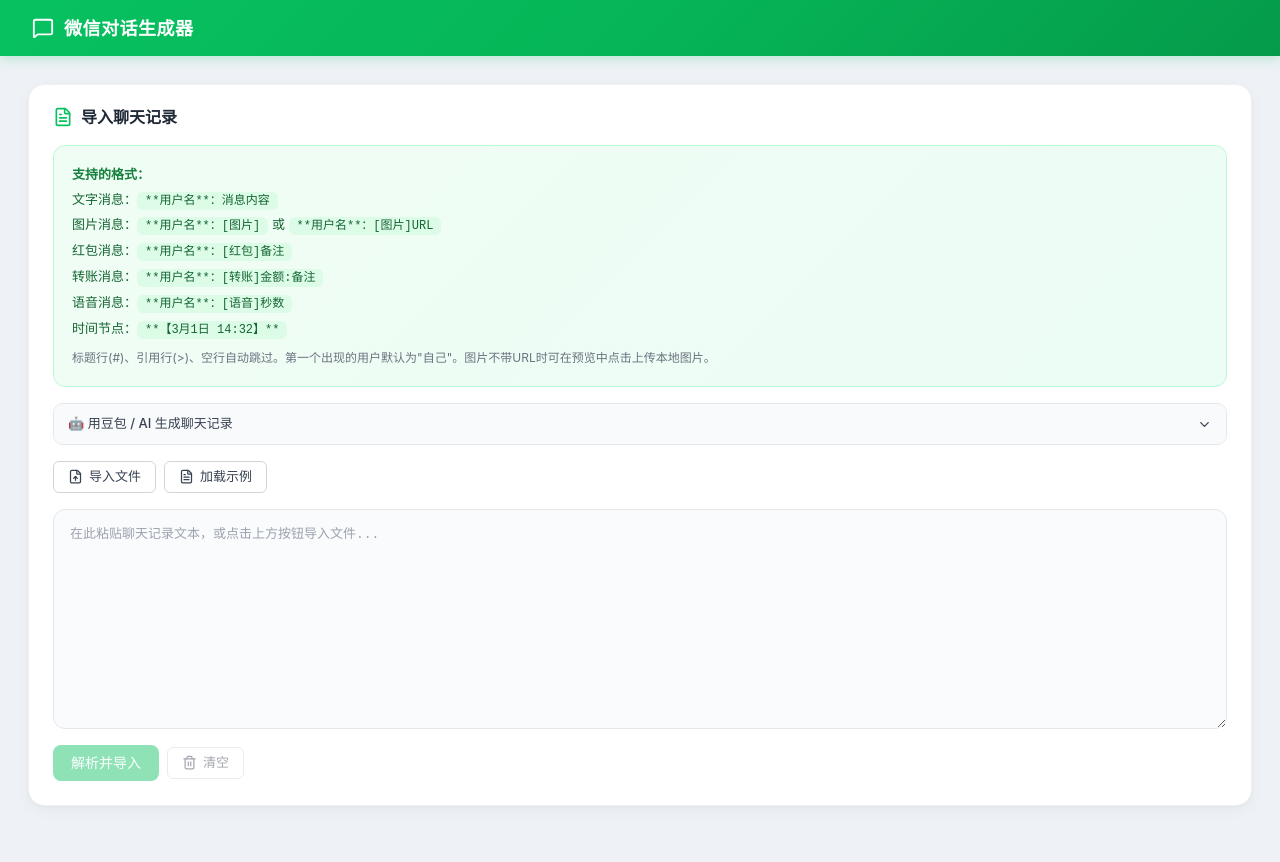
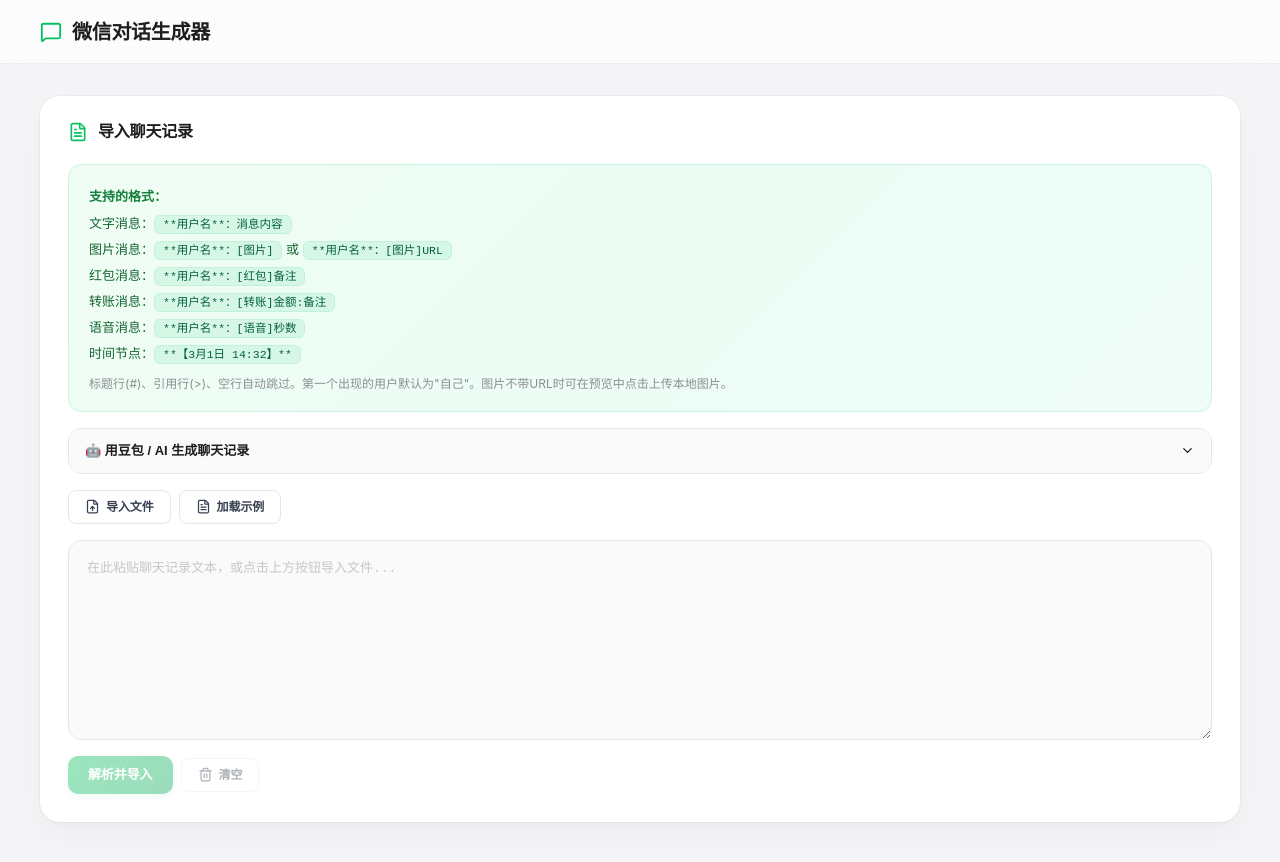
Before and after one commit to gaopengbin/wechat-dialog-generator, a React (Vite) app: page / in a window 1280 px wide. Shown: the top 862 px of the page. Built offline with nearby package versions, Linux system fonts and the light colour scheme.

Commit message:
ui: redesign with UUPM Soft UI Evolution + Bento Grid style, Outfit font, glassmorphic header

```diff
--- a/src/App.tsx
+++ b/src/App.tsx
@@ -251,13 +251,13 @@
         </h1>
         {hasMessages && (
           <div className="app-header-actions">
-            <button className="btn btn-white btn-sm" onClick={handleGenerateImage}>
+            <button className="btn btn-primary btn-sm" onClick={handleGenerateImage}>
               <Download size={15} /> 生成图片
             </button>
-            <button className="btn btn-white btn-sm" onClick={handleCopyImage}>
+            <button className="btn btn-outline btn-sm" onClick={handleCopyImage}>
               <Copy size={15} /> 复制
             </button>
-            <button className="btn btn-white btn-sm" onClick={handleGenerateLongImage}>
+            <button className="btn btn-outline btn-sm" onClick={handleGenerateLongImage}>
               <ImageIcon size={15} /> 长截图
             </button>
           </div>
--- a/src/index.css
+++ b/src/index.css
@@ -1,10 +1,11 @@
 @import "tailwindcss";
+@import url('https://fonts.googleapis.com/css2?family=Outfit:wght@300;400;500;600;700&family=Work+Sans:wght@300;400;500;600;700&display=swap');
 
 @theme {
-  --color-background: #f0f2f5;
-  --color-foreground: #1f2937;
+  --color-background: #F5F5F7;
+  --color-foreground: #1D1D1F;
   --color-card: #ffffff;
-  --color-card-foreground: #1f2937;
+  --color-card-foreground: #1D1D1F;
   --color-primary: #07c160;
   --color-primary-foreground: #ffffff;
   --color-secondary: #f3f4f6;
@@ -18,50 +19,54 @@
   --color-border: #e5e7eb;
   --color-input: #e5e7eb;
   --color-ring: #07c160;
-  --radius: 0.5rem;
+  --radius: 0.75rem;
 }
 
 *, *::before, *::after { box-sizing: border-box; margin: 0; padding: 0; }
 body {
-  font-family: -apple-system, BlinkMacSystemFont, 'PingFang SC', 'Segoe UI', 'Helvetica Neue', 'Microsoft YaHei', sans-serif;
-  background: #eef1f6;
-  color: #1f2937;
+  font-family: 'Work Sans', -apple-system, BlinkMacSystemFont, 'PingFang SC', 'Segoe UI', 'Helvetica Neue', 'Microsoft YaHei', sans-serif;
+  background: #F5F5F7;
+  color: #1D1D1F;
   line-height: 1.5;
   -webkit-font-smoothing: antialiased;
 }
 
 /* ===================== GLOBAL LAYOUT ===================== */
 .app-header {
-  background: linear-gradient(135deg, #07c160 0%, #06b557 50%, #059b4b 100%);
-  color: #fff;
-  padding: 0 32px;
-  height: 56px;
+  background: rgba(255,255,255,0.72);
+  backdrop-filter: blur(20px) saturate(180%);
+  -webkit-backdrop-filter: blur(20px) saturate(180%);
+  color: #1D1D1F;
+  padding: 0 40px;
+  height: 64px;
   display: flex;
   align-items: center;
   justify-content: space-between;
   position: sticky;
   top: 0;
   z-index: 100;
-  box-shadow: 0 2px 12px rgba(7,193,96,0.25);
+  border-bottom: 1px solid rgba(0,0,0,0.06);
 }
 .app-header h1 {
-  font-size: 18px;
-  font-weight: 600;
+  font-family: 'Outfit', sans-serif;
+  font-size: 20px;
+  font-weight: 700;
   display: flex;
   align-items: center;
   gap: 10px;
-  letter-spacing: 0.5px;
+  letter-spacing: -0.3px;
 }
+.app-header h1 svg { color: #07c160; }
 .app-header-actions {
   display: flex;
   gap: 8px;
 }
 .app-main {
-  max-width: 1360px;
+  max-width: 1440px;
   margin: 0 auto;
-  padding: 28px 28px 48px;
+  padding: 32px 40px 60px;
   display: flex;
-  gap: 28px;
+  gap: 32px;
   align-items: flex-start;
 }
 .app-left {
@@ -69,40 +74,54 @@
   min-width: 0;
   display: flex;
   flex-direction: column;
-  gap: 20px;
+  gap: 24px;
 }
 
 /* ===================== CARDS ===================== */
 .s-card {
   background: #fff;
-  border-radius: 16px;
-  box-shadow: 0 1px 3px rgba(0,0,0,0.04), 0 4px 16px rgba(0,0,0,0.04);
+  border-radius: 20px;
+  box-shadow:
+    0 0 0 1px rgba(0,0,0,0.03),
+    0 2px 4px rgba(0,0,0,0.02),
+    0 12px 32px rgba(0,0,0,0.04);
   overflow: hidden;
-  border: 1px solid #f0f0f0;
+  transition: box-shadow 0.3s ease, transform 0.3s ease;
+}
+.s-card:hover {
+  box-shadow:
+    0 0 0 1px rgba(0,0,0,0.04),
+    0 4px 8px rgba(0,0,0,0.03),
+    0 16px 40px rgba(0,0,0,0.06);
 }
 .s-card-header {
-  padding: 20px 24px 0;
+  padding: 24px 28px 0;
   display: flex;
   align-items: center;
   gap: 10px;
 }
 .s-card-header h2 {
+  font-family: 'Outfit', sans-serif;
   font-size: 16px;
   font-weight: 600;
-  color: #1f2937;
+  color: #1D1D1F;
   display: flex;
   align-items: center;
-  gap: 8px;
+  gap: 10px;
+  letter-spacing: -0.2px;
 }
 .s-card-header h2 svg { color: #07c160; flex-shrink: 0; }
 .s-card-header .s-card-badge {
   margin-left: auto;
-  font-size: 12px;
-  color: #9ca3af;
-  font-weight: 400;
+  font-size: 11px;
+  color: #8E8E93;
+  font-weight: 500;
+  background: #F5F5F7;
+  padding: 3px 10px;
+  border-radius: 20px;
 }
 .s-card-body {
-  padding: 16px 24px 24px;
+  padding: 20px 28px 28px;
 }
 
 /* ===================== BUTTONS ===================== */
@@ -112,49 +131,57 @@
   justify-content: center;
   gap: 6px;
   border: none;
-  border-radius: 8px;
-  font-size: 14px;
-  font-weight: 500;
-  font-family: inherit;
+  border-radius: 10px;
+  font-size: 13px;
+  font-weight: 600;
+  font-family: 'Outfit', sans-serif;
   cursor: pointer;
-  transition: all 0.2s ease;
-  padding: 0 18px;
-  height: 36px;
+  transition: all 0.2s cubic-bezier(0.25, 0.46, 0.45, 0.94);
+  padding: 0 20px;
+  height: 38px;
   white-space: nowrap;
   outline: none;
   line-height: 1;
+  letter-spacing: -0.1px;
 }
-.btn:disabled { opacity: 0.45; cursor: not-allowed; }
+.btn:disabled { opacity: 0.4; cursor: not-allowed; }
+.btn:not(:disabled):active { transform: scale(0.97); }
 .btn-primary {
-  background: #07c160;
+  background: linear-gradient(135deg, #07c160 0%, #06a854 100%);
   color: #fff;
+  box-shadow: 0 2px 8px rgba(7,193,96,0.2);
 }
-.btn-primary:not(:disabled):hover { background: #06a854; box-shadow: 0 2px 8px rgba(7,193,96,0.3); }
+.btn-primary:not(:disabled):hover {
+  background: linear-gradient(135deg, #06b557 0%, #059b4b 100%);
+  box-shadow: 0 4px 16px rgba(7,193,96,0.3);
+  transform: translateY(-1px);
+}
 .btn-outline {
   background: #fff;
   color: #374151;
-  border: 1px solid #d1d5db;
+  border: 1.5px solid #E5E5EA;
 }
-.btn-outline:not(:disabled):hover { background: #f9fafb; border-color: #9ca3af; }
+.btn-outline:not(:disabled):hover { background: #F5F5F7; border-color: #C7C7CC; }
 .btn-ghost {
   background: transparent;
-  color: #6b7280;
+  color: #8E8E93;
 }
-.btn-ghost:not(:disabled):hover { background: #f3f4f6; }
+.btn-ghost:not(:disabled):hover { background: #F5F5F7; color: #1D1D1F; }
 .btn-danger {
-  background: #fef2f2;
-  color: #dc2626;
-  border: 1px solid #fecaca;
+  background: #fff;
+  color: #FF3B30;
+  border: 1.5px solid #FFD2CF;
 }
-.btn-danger:not(:disabled):hover { background: #fee2e2; }
+.btn-danger:not(:disabled):hover { background: #FFF5F5; border-color: #FF3B30; }
 .btn-white {
-  background: rgba(255,255,255,0.2);
-  color: #fff;
-  border: 1px solid rgba(255,255,255,0.35);
-  backdrop-filter: blur(4px);
+  background: rgba(255,255,255,0.85);
+  color: #1D1D1F;
+  border: 1px solid rgba(0,0,0,0.08);
+  backdrop-filter: blur(8px);
+  box-shadow: 0 1px 4px rgba(0,0,0,0.06);
 }
-.btn-white:not(:disabled):hover { background: rgba(255,255,255,0.35); }
-.btn-sm { height: 32px; padding: 0 14px; font-size: 13px; border-radius: 6px; }
+.btn-white:not(:disabled):hover { background: #fff; box-shadow: 0 2px 8px rgba(0,0,0,0.1); }
+.btn-sm { height: 34px; padding: 0 16px; font-size: 12px; border-radius: 8px; }
 
 /* ===================== FORM ===================== */
 .form-grid {
@@ -162,28 +189,32 @@
   grid-template-columns: 1fr 1fr;
   gap: 20px;
 }
-.form-item { display: flex; flex-direction: column; gap: 6px; }
+.form-item { display: flex; flex-direction: column; gap: 7px; }
 .form-label {
-  font-size: 13px;
-  font-weight: 500;
-  color: #4b5563;
+  font-family: 'Outfit', sans-serif;
+  font-size: 12px;
+  font-weight: 600;
+  color: #8E8E93;
+  text-transform: uppercase;
+  letter-spacing: 0.5px;
 }
 .form-input {
-  height: 38px;
-  border: 1px solid #e5e7eb;
-  border-radius: 8px;
-  padding: 0 12px;
+  height: 40px;
+  border: 1.5px solid #E5E5EA;
+  border-radius: 10px;
+  padding: 0 14px;
   font-size: 14px;
   font-family: inherit;
-  color: #1f2937;
-  background: #fff;
+  color: #1D1D1F;
+  background: #FAFAFA;
   outline: none;
-  transition: border-color 0.2s, box-shadow 0.2s;
+  transition: all 0.2s ease;
   width: 100%;
 }
 .form-input:focus {
   border-color: #07c160;
   box-shadow: 0 0 0 3px rgba(7,193,96,0.1);
+  background: #fff;
 }
 select.form-input {
   appearance: auto;
@@ -193,138 +224,150 @@
   -webkit-appearance: none;
   appearance: none;
   width: 100%;
-  height: 6px;
-  border-radius: 3px;
-  background: #e5e7eb;
+  height: 4px;
+  border-radius: 2px;
+  background: linear-gradient(90deg, #07c160 var(--val, 50%), #E5E5EA var(--val, 50%));
   outline: none;
-  margin-top: 6px;
+  margin-top: 8px;
 }
 input[type="range"].form-range::-webkit-slider-thumb {
   -webkit-appearance: none;
-  width: 18px;
-  height: 18px;
+  width: 20px;
+  height: 20px;
   border-radius: 50%;
-  background: #07c160;
+  background: #fff;
   cursor: pointer;
-  border: 2px solid #fff;
-  box-shadow: 0 1px 4px rgba(0,0,0,0.2);
+  border: none;
+  box-shadow: 0 1px 4px rgba(0,0,0,0.15), 0 0 0 1px rgba(0,0,0,0.05);
+  transition: box-shadow 0.15s;
+}
+input[type="range"].form-range::-webkit-slider-thumb:hover {
+  box-shadow: 0 2px 8px rgba(0,0,0,0.2), 0 0 0 1px rgba(0,0,0,0.08);
 }
 .form-color {
-  width: 42px;
-  height: 38px;
-  border-radius: 8px;
-  border: 2px solid #e5e7eb;
+  width: 40px;
+  height: 40px;
+  border-radius: 10px;
+  border: 2px solid #E5E5EA;
   cursor: pointer;
   padding: 3px;
   background: #fff;
+  transition: border-color 0.2s;
 }
+.form-color:hover { border-color: #C7C7CC; }
 .form-color::-webkit-color-swatch-wrapper { padding: 0; }
-.form-color::-webkit-color-swatch { border: none; border-radius: 4px; }
+.form-color::-webkit-color-swatch { border: none; border-radius: 6px; }
 
 /* ===================== TEXTAREA ===================== */
 .s-textarea {
   width: 100%;
-  min-height: 220px;
-  border: 1px solid #e5e7eb;
-  border-radius: 12px;
-  padding: 14px 16px;
+  min-height: 200px;
+  border: 1.5px solid #E5E5EA;
+  border-radius: 14px;
+  padding: 16px 18px;
   font-size: 13px;
-  font-family: 'SF Mono', 'Cascadia Code', 'Courier New', monospace;
-  line-height: 1.7;
-  color: #374151;
-  background: #fafbfc;
+  font-family: 'SF Mono', 'Cascadia Code', 'Fira Code', 'Courier New', monospace;
+  line-height: 1.8;
+  color: #1D1D1F;
+  background: #FAFAFA;
   outline: none;
   resize: vertical;
-  transition: border-color 0.2s, box-shadow 0.2s, background 0.2s;
+  transition: all 0.25s ease;
 }
 .s-textarea:focus {
   border-color: #07c160;
-  box-shadow: 0 0 0 3px rgba(7,193,96,0.1);
+  box-shadow: 0 0 0 3px rgba(7,193,96,0.08);
   background: #fff;
 }
-.s-textarea::placeholder { color: #9ca3af; }
+.s-textarea::placeholder { color: #C7C7CC; }
 
 /* ===================== FORMAT TIP ===================== */
 .format-tip {
-  background: linear-gradient(135deg, #f0fdf4 0%, #ecfdf5 100%);
-  border: 1px solid #bbf7d0;
-  border-radius: 12px;
-  padding: 16px 18px;
+  background: linear-gradient(135deg, #f0fdf4 0%, #ecfdf5 50%, #f0fdfa 100%);
+  border: 1px solid rgba(7,193,96,0.15);
+  border-radius: 14px;
+  padding: 18px 20px;
   font-size: 13px;
   color: #166534;
-  line-height: 1.9;
+  line-height: 2;
 }
-.format-tip strong { color: #15803d; font-weight: 600; }
+.format-tip strong {
+  font-family: 'Outfit', sans-serif;
+  color: #15803d;
+  font-weight: 600;
+}
 .format-tip code {
-  background: #dcfce7;
+  background: rgba(7,193,96,0.1);
   padding: 2px 8px;
   border-radius: 6px;
-  font-family: 'SF Mono', 'Cascadia Code', 'Courier New', monospace;
-  font-size: 12px;
-  color: #166534;
+  font-family: 'SF Mono', 'Cascadia Code', 'Fira Code', monospace;
+  font-size: 11.5px;
+  color: #065f46;
+  border: 1px solid rgba(7,193,96,0.1);
 }
-.format-tip .tip-muted { color: #6b7280; font-size: 12px; margin-top: 6px; }
+.format-tip .tip-muted { color: #8E8E93; font-size: 12px; margin-top: 8px; line-height: 1.6; }
 
 /* ===================== USER AVATAR GRID ===================== */
 .avatar-grid {
   display: flex;
   flex-wrap: wrap;
-  gap: 16px;
+  gap: 14px;
 }
 .avatar-card {
   display: flex;
   flex-direction: column;
   align-items: center;
   gap: 10px;
-  padding: 16px 14px 12px;
-  border-radius: 14px;
-  background: #f9fafb;
-  border: 1.5px solid #f3f4f6;
-  min-width: 96px;
-  transition: all 0.2s;
+  padding: 18px 16px 14px;
+  border-radius: 16px;
+  background: #FAFAFA;
+  border: 1.5px solid transparent;
+  min-width: 100px;
+  transition: all 0.25s cubic-bezier(0.25, 0.46, 0.45, 0.94);
   position: relative;
 }
 .avatar-card:hover {
-  border-color: #d1fae5;
-  background: #f0fdf4;
-  box-shadow: 0 4px 12px rgba(7,193,96,0.08);
-  transform: translateY(-1px);
+  border-color: rgba(7,193,96,0.2);
+  background: #fff;
+  box-shadow: 0 4px 16px rgba(7,193,96,0.08);
+  transform: translateY(-2px);
 }
 .avatar-img-wrap {
   position: relative;
-  width: 60px;
-  height: 60px;
+  width: 56px;
+  height: 56px;
 }
 .avatar-img-wrap img {
-  width: 60px;
-  height: 60px;
-  border-radius: 14px;
+  width: 56px;
+  height: 56px;
+  border-radius: 16px;
   object-fit: cover;
   display: block;
-  border: 2px solid #f3f4f6;
-  transition: border-color 0.2s;
+  border: 2px solid #F5F5F7;
+  transition: all 0.2s;
 }
-.avatar-card:hover .avatar-img-wrap img { border-color: #a7f3d0; }
+.avatar-card:hover .avatar-img-wrap img { border-color: #d1fae5; }
 .avatar-overlay {
   position: absolute;
   inset: 0;
-  background: rgba(0,0,0,0.4);
-  border-radius: 14px;
+  background: rgba(0,0,0,0.35);
+  border-radius: 16px;
   display: flex;
   align-items: center;
   justify-content: center;
   opacity: 0;
   transition: opacity 0.2s;
   cursor: pointer;
+  backdrop-filter: blur(2px);
 }
 .avatar-card:hover .avatar-overlay { opacity: 1; }
 .avatar-remove {
   position: absolute;
-  top: -5px;
-  right: -5px;
-  width: 20px;
-  height: 20px;
-  background: #ef4444;
+  top: -4px;
+  right: -4px;
+  width: 18px;
+  height: 18px;
+  background: #FF3B30;
   color: #fff;
   border: 2px solid #fff;
   border-radius: 50%;
@@ -339,9 +382,10 @@
 }
 .avatar-card:hover .avatar-remove { opacity: 1; }
 .avatar-name {
-  font-size: 13px;
-  font-weight: 500;
-  color: #374151;
+  font-family: 'Outfit', sans-serif;
+  font-size: 12px;
+  font-weight: 600;
+  color: #1D1D1F;
   max-width: 80px;
   overflow: hidden;
   text-overflow: ellipsis;
@@ -349,76 +393,83 @@
   text-align: center;
 }
 .avatar-tag {
-  font-size: 11px;
-  font-weight: 500;
+  font-family: 'Outfit', sans-serif;
+  font-size: 10px;
+  font-weight: 600;
   color: #07c160;
-  background: #dcfce7;
+  background: rgba(7,193,96,0.1);
   padding: 2px 10px;
   border-radius: 20px;
+  letter-spacing: 0.3px;
 }
 .avatar-set-self {
-  font-size: 11px;
-  font-weight: 500;
-  color: #6b7280;
-  background: #f3f4f6;
-  padding: 2px 8px;
+  font-family: 'Outfit', sans-serif;
+  font-size: 10px;
+  font-weight: 600;
+  color: #8E8E93;
+  background: #F5F5F7;
+  padding: 3px 10px;
   border-radius: 20px;
-  border: 1px solid #e5e7eb;
+  border: 1px solid #E5E5EA;
   cursor: pointer;
   display: flex;
   align-items: center;
   gap: 3px;
   transition: all 0.2s;
+  letter-spacing: 0.3px;
 }
 .avatar-set-self:hover {
   color: #07c160;
-  background: #dcfce7;
-  border-color: #bbf7d0;
+  background: rgba(7,193,96,0.08);
+  border-color: rgba(7,193,96,0.25);
 }
 
 /* ===================== PROMPT BLOCK ===================== */
 .prompt-block {
-  border: 1px solid #e5e7eb;
-  border-radius: 10px;
+  border: 1.5px solid #E5E5EA;
+  border-radius: 14px;
   overflow: hidden;
+  transition: border-color 0.2s;
 }
+.prompt-block:hover { border-color: #C7C7CC; }
 .prompt-toggle {
   width: 100%;
   display: flex;
   align-items: center;
   justify-content: space-between;
-  padding: 10px 14px;
-  background: #f9fafb;
+  padding: 12px 16px;
+  background: #FAFAFA;
   border: none;
   cursor: pointer;
+  font-family: 'Outfit', sans-serif;
   font-size: 13px;
-  font-weight: 500;
-  color: #374151;
+  font-weight: 600;
+  color: #1D1D1F;
   transition: background 0.15s;
 }
-.prompt-toggle:hover { background: #f3f4f6; }
+.prompt-toggle:hover { background: #F5F5F7; }
 .prompt-body {
-  padding: 12px 14px;
+  padding: 16px;
   display: flex;
   flex-direction: column;
-  gap: 10px;
+  gap: 12px;
   background: #fff;
-  border-top: 1px solid #e5e7eb;
+  border-top: 1px solid #E5E5EA;
 }
 .prompt-desc {
   font-size: 12px;
-  color: #6b7280;
+  color: #8E8E93;
 }
 .prompt-pre {
   font-size: 12px;
-  line-height: 1.7;
-  background: #f0f9f4;
-  border: 1px solid #d1fae5;
-  border-radius: 8px;
-  padding: 10px 12px;
+  line-height: 1.8;
+  background: #FAFAFA;
+  border: 1px solid #E5E5EA;
+  border-radius: 10px;
+  padding: 14px 16px;
   white-space: pre-wrap;
   word-break: break-all;
-  color: #065f46;
+  color: #1D1D1F;
   font-family: 'PingFang SC', 'Microsoft YaHei', sans-serif;
 }
 
@@ -431,57 +482,65 @@
 .me-type-tab {
   display: flex;
   align-items: center;
-  gap: 4px;
-  padding: 5px 12px;
-  border-radius: 20px;
-  border: 1px solid #e5e7eb;
-  background: #f9fafb;
+  gap: 5px;
+  padding: 6px 14px;
+  border-radius: 10px;
+  border: 1.5px solid #E5E5EA;
+  background: #FAFAFA;
+  font-family: 'Outfit', sans-serif;
   font-size: 12px;
-  font-weight: 500;
-  color: #6b7280;
+  font-weight: 600;
+  color: #8E8E93;
   cursor: pointer;
-  transition: all 0.15s;
+  transition: all 0.2s;
 }
-.me-type-tab:hover { border-color: #d1fae5; background: #f0fdf4; color: #059669; }
-.me-type-tab.active { border-color: #07c160; background: #dcfce7; color: #07c160; }
+.me-type-tab:hover { border-color: rgba(7,193,96,0.3); background: #f0fdf4; color: #059669; }
+.me-type-tab.active {
+  border-color: #07c160;
+  background: rgba(7,193,96,0.08);
+  color: #07c160;
+  box-shadow: 0 0 0 3px rgba(7,193,96,0.06);
+}
 .me-select {
   width: 100%;
-  padding: 8px 12px;
-  border-radius: 8px;
-  border: 1px solid #e5e7eb;
+  padding: 9px 14px;
+  border-radius: 10px;
+  border: 1.5px solid #E5E5EA;
   font-size: 13px;
-  color: #374151;
-  background: #fff;
+  color: #1D1D1F;
+  background: #FAFAFA;
   outline: none;
-  transition: border-color 0.2s;
+  font-family: inherit;
+  transition: all 0.2s;
 }
-.me-select:focus { border-color: #07c160; }
+.me-select:focus { border-color: #07c160; background: #fff; box-shadow: 0 0 0 3px rgba(7,193,96,0.08); }
 .me-input {
   width: 100%;
-  padding: 8px 12px;
-  border-radius: 8px;
-  border: 1px solid #e5e7eb;
+  padding: 9px 14px;
+  border-radius: 10px;
+  border: 1.5px solid #E5E5EA;
   font-size: 13px;
-  color: #374151;
-  background: #fff;
+  color: #1D1D1F;
+  background: #FAFAFA;
   outline: none;
-  transition: border-color 0.2s;
+  font-family: inherit;
+  transition: all 0.2s;
 }
-.me-input:focus { border-color: #07c160; }
+.me-input:focus { border-color: #07c160; background: #fff; box-shadow: 0 0 0 3px rgba(7,193,96,0.08); }
 .me-textarea {
   width: 100%;
-  padding: 8px 12px;
-  border-radius: 8px;
-  border: 1px solid #e5e7eb;
+  padding: 9px 14px;
+  border-radius: 10px;
+  border: 1.5px solid #E5E5EA;
   font-size: 13px;
-  color: #374151;
-  background: #fff;
+  color: #1D1D1F;
+  background: #FAFAFA;
   outline: none;
   resize: vertical;
   font-family: inherit;
-  transition: border-color 0.2s;
+  transition: all 0.2s;
 }
-.me-textarea:focus { border-color: #07c160; }
+.me-textarea:focus { border-color: #07c160; background: #fff; box-shadow: 0 0 0 3px rgba(7,193,96,0.08); }
 .me-row {
   display: flex;
   gap: 8px;
@@ -489,13 +548,13 @@
 }
 .me-hint {
   font-size: 12px;
-  color: #9ca3af;
+  color: #C7C7CC;
   white-space: nowrap;
 }
 .me-img-area {
   display: flex;
   align-items: center;
-  gap: 10px;
+  gap: 12px;
 }
 .me-img-upload {
   display: flex;
@@ -505,13 +564,14 @@
   gap: 6px;
   width: 100px;
   height: 80px;
-  border: 2px dashed #d1d5db;
-  border-radius: 10px;
-  background: #fafbfc;
+  border: 2px dashed #D1D5DB;
+  border-radius: 14px;
+  background: #FAFAFA;
   cursor: pointer;
-  color: #9ca3af;
-  font-size: 12px;
-  transition: all 0.15s;
+  color: #C7C7CC;
+  font-size: 11px;
+  font-weight: 500;
+  transition: all 0.2s;
 }
 .me-img-upload:hover { border-color: #07c160; color: #07c160; background: #f0fdf4; }
 .me-img-preview {
@@ -521,8 +581,8 @@
 .me-img-preview img {
   max-width: 120px;
   max-height: 80px;
-  border-radius: 8px;
-  border: 1px solid #e5e7eb;
+  border-radius: 10px;
+  border: 1px solid #E5E5EA;
   display: block;
 }
 .me-img-remove {
@@ -531,7 +591,7 @@
   right: -6px;
   width: 20px;
   height: 20px;
-  background: #ef4444;
+  background: #FF3B30;
   color: #fff;
   border: 2px solid #fff;
   border-radius: 50%;
@@ -541,36 +601,43 @@
   justify-content: center;
   cursor: pointer;
   line-height: 1;
+  box-shadow: 0 2px 4px rgba(255,59,48,0.3);
 }
 
 /* ===================== TOAST ===================== */
 .toast-msg {
   position: fixed;
-  bottom: 36px;
+  bottom: 40px;
   left: 50%;
   transform: translateX(-50%);
-  background: rgba(0,0,0,0.78);
+  background: rgba(28,28,30,0.92);
+  backdrop-filter: blur(20px);
+  -webkit-backdrop-filter: blur(20px);
   color: #fff;
-  padding: 10px 28px;
-  border-radius: 24px;
-  font-size: 14px;
+  padding: 12px 28px;
+  border-radius: 14px;
+  font-family: 'Outfit', sans-serif;
+  font-size: 13px;
+  font-weight: 500;
   z-index: 10000;
   white-space: nowrap;
-  box-shadow: 0 4px 20px rgba(0,0,0,0.15);
-  animation: toastIn 0.3s ease;
+  box-shadow: 0 8px 32px rgba(0,0,0,0.2);
+  animation: toastIn 0.35s cubic-bezier(0.25, 0.46, 0.45, 0.94);
 }
 @keyframes toastIn {
-  from { opacity: 0; transform: translateX(-50%) translateY(10px); }
-  to { opacity: 1; transform: translateX(-50%) translateY(0); }
+  from { opacity: 0; transform: translateX(-50%) translateY(12px) scale(0.95); }
+  to { opacity: 1; transform: translateX(-50%) translateY(0) scale(1); }
 }
 
 /* ===================== SCROLLBAR ===================== */
-::-webkit-scrollbar { width: 5px; }
-::-webkit-scrollbar-thumb { background: #d1d5db; border-radius: 4px; }
-::-webkit-scrollbar-thumb:hover { background: #9ca3af; }
+::-webkit-scrollbar { width: 6px; }
+::-webkit-scrollbar-track { background: transparent; }
+::-webkit-scrollbar-thumb { background: #D1D1D6; border-radius: 3px; }
+::-webkit-scrollbar-thumb:hover { background: #AEAEB2; }
 
 /* ===================== RESPONSIVE ===================== */
 @media (max-width: 1024px) {
-  .app-main { flex-direction: column; padding: 16px; }
+  .app-header { padding: 0 20px; }
+  .app-main { flex-direction: column; padding: 20px; gap: 20px; }
   .form-grid { grid-template-columns: 1fr; }
 }
```
